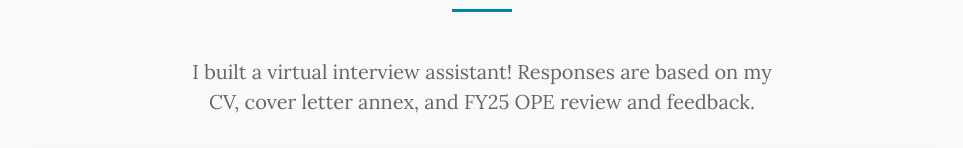
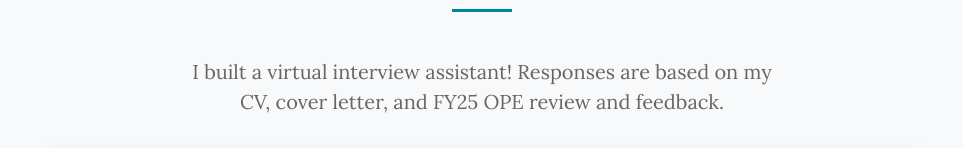
Before and after one commit to Holly-Transport/hollychat, a website with bundled scripts: page index.html in a window 1280 px wide. Shown: the part 944-1092 px from the top of the page, without its empty margins (158-1121 px from the left). Built offline with nearby package versions, Linux system fonts and the light colour scheme; files whose address does not match are found by name.

Commit message:
Update index.html

```diff
--- a/index.html
+++ b/index.html
@@ -39,7 +39,7 @@
         <div class="container">
             <h2 class="section-title">Interview Me</h2>
             <p style="text-align: center; margin-bottom: 2rem; color: #666; max-width: 600px; margin-left: auto; margin-right: auto;">
-                I built a virtual interview assistant! Responses are based on my CV, cover letter annex, and FY25 OPE review and feedback.
+                I built a virtual interview assistant! Responses are based on my CV, cover letter, and FY25 OPE review and feedback.
             </p>
 
             <div class="chat-interface" id="chatInterface">
```
